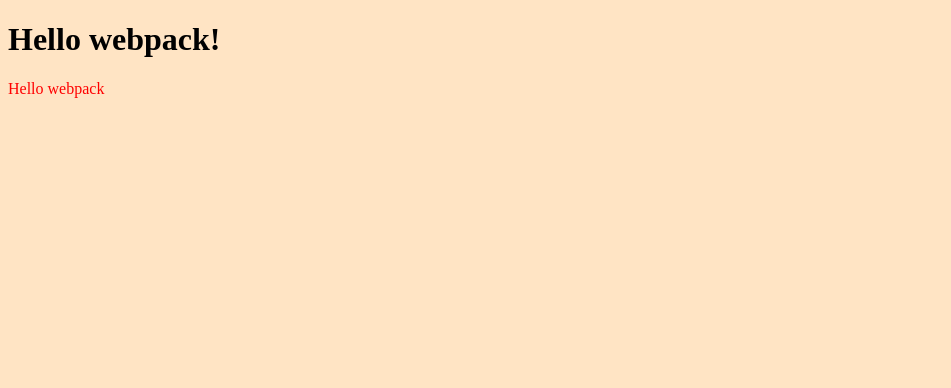
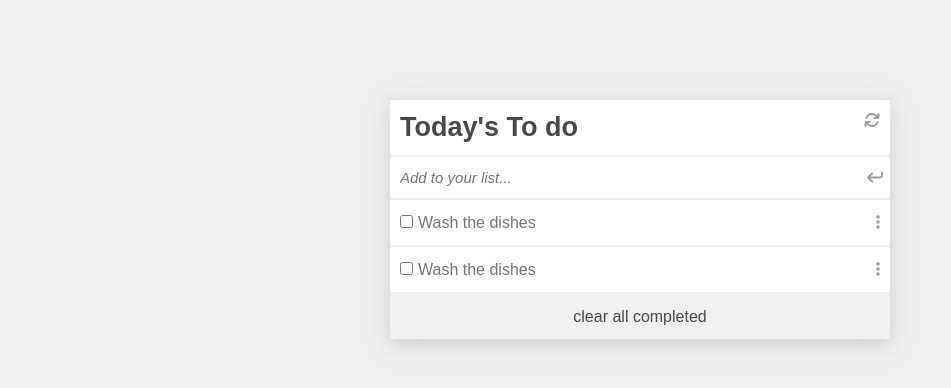
Before and after one commit to Favourezeugwa/TO-DO-LIST, a website built with webpack: page src/index.html in a window 1280 px wide. Shown: the whole page, without its empty margins (0-951 px from the left). Built offline with nearby package versions, Linux system fonts and the light colour scheme; a web font is replaced by a local one.

Commit message:
Add HTML markup and style.css

```diff
--- a/src/index.html
+++ b/src/index.html
@@ -1,14 +1,71 @@
 <!DOCTYPE html>
 <html lang="en">
+  <head>
+    <meta charset="UTF-8" />
+    <meta name="viewport" content="width=device-width, initial-scale=1.0" />
+    <title>Favour's To-do-list App</title>
+    <link
+      rel="stylesheet"
+      href="https://cdnjs.cloudflare.com/ajax/libs/font-awesome/6.1.1/css/all.min.css"
+    />
+  </head>
 
-<head>
-    <meta charset="UTF-8">
-    <meta name="viewport" content="width=device-width, initial-scale=1.0">
-    <title>Wbpack Exercise</title>
-</head>
+  <body>
+    <main>
+      <section id="todoList-section">
+        <!-- header -->
+        <header class="head">
+          <h1>Today's To do</h1>
+          <i class="fa-solid fa-arrows-rotate"></i>
+        </header>
 
-<body>
-    <h1>Hello webpack!</h1>
-</body>
+        <!-- Add to your list  -->
+        <form action="#" id="add-form">
+          <input
+            type="text"
+            id="add-item"
+            name="add-item"
+            placeholder="Add to your list..."
+          /><i class="fa fa-arrow-turn-down"></i>
+        </form>
 
+        <!-- list items -->
+        <ul class="to-do-list">
+          <li>
+            <div>
+              <input type="checkbox" class="check-list" name="list-item" />
+              <input
+                type="text"
+                name="list-item"
+                placeholder="Wash the dishes"
+                disabled
+              />
+            </div>
+            <button type="buton">
+              <i class="fa fa-ellipsis-vertical"></i>
+            </button>
+          </li>
+          <li>
+            <div>
+              <input type="checkbox" class="check-list" name="list-item" />
+              <input
+                type="text"
+                name="list-item"
+                placeholder="Wash the dishes"
+                disabled
+              />
+            </div>
+            <button type="buton">
+              <i class="fa fa-ellipsis-vertical"></i>
+            </button>
+          </li>
+        </ul>
+
+        <!-- clear completed button -->
+        <div id="btn">
+          <button type="button" id="clear-btn">clear all completed</button>
+        </div>
+      </section>
+    </main>
+  </body>
 </html>
--- a/src/index.js
+++ b/src/index.js
@@ -1,14 +1,2 @@
 import _ from 'lodash';
 import './style.css';
-
- function component() {
-  const element = document.createElement('div');
-
-  // Lodash, now imported by this script
-   element.innerHTML = _.join(['Hello', 'webpack'], ' ');
-   element.classList.add('hello');
-
-   return element;
- }
-
- document.body.appendChild(component());
--- a/src/style.css
+++ b/src/style.css
@@ -1,7 +1,100 @@
-.hello {
-  color: red;
+@import url("https://fonts.googleapis.com/css2?family=Fresca&family=Patrick+Hand&display=swap");
+
+* {
+  margin: 0;
+  padding: 0;
+  box-sizing: border-box;
 }
 
 body {
-  background-color: bisque;
+  font-size: 18px;
+  background: #f0f0f0;
+  font-family: sans-serif;
 }
+
+.fa-arrow-turn-down {
+  transform: rotate(90deg);
+}
+
+i {
+  font-size: 16px;
+  color: #9c9c9c;
+}
+
+input[type="text"] {
+  border: none;
+  outline: none;
+  background-color: transparent;
+  font-family: inherit;
+  font-size: 16px;
+  color: #4b4848;
+}
+
+button {
+  cursor: pointer;
+  background: none;
+  border: none;
+  font-family: sans-serif;
+}
+
+/* section style starts */
+#todoList-section {
+  background: none;
+  max-width: 500px;
+  width: 90%;
+  display: flex;
+  flex-direction: column;
+  margin: 100px auto;
+  background: #fff;
+  box-shadow: 0px 4px 20px 0px rgba(168, 168, 168, 0.54);
+}
+
+/* header */
+.head {
+  display: flex;
+  justify-content: space-between;
+  padding: 12px 10px;
+  border-bottom: 2px solid #f0f0f0;
+  color: #4b4848;
+}
+
+/* Add to your list */
+#add-form {
+  display: flex;
+  justify-content: space-between;
+  padding: 12px 10px;
+  border-bottom: 2px solid #f0f0f0;
+}
+
+form #add-item {
+  font-style: italic;
+  font-size: 15px;
+}
+
+/* list items */
+ul {
+  list-style-type: none;
+}
+
+.to-do-list li {
+  display: flex;
+  justify-content: space-between;
+  align-items: center;
+}
+
+ul li {
+  padding: 12px 10px;
+  border-bottom: 2px solid #f0f0f0;
+}
+
+/* clear completed button */
+#btn {
+  padding: 12px 10px;
+  text-align: center;
+  background: #f0f0f0;
+}
+
+#btn #clear-btn {
+  color: #4b4848;
+  font-size: 16px;
+}
```
Also changed, not shown: package.json (+9 -0 lines), dist/index.html, dist/main.bundle.js, 2 other files.
